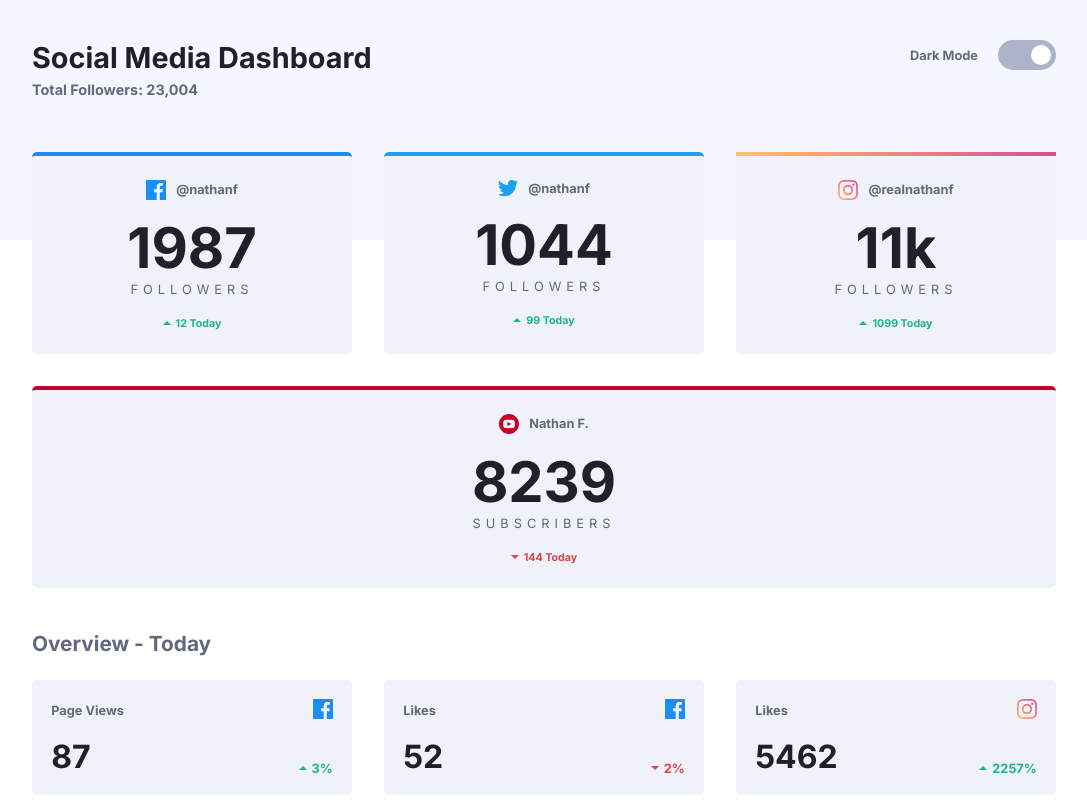
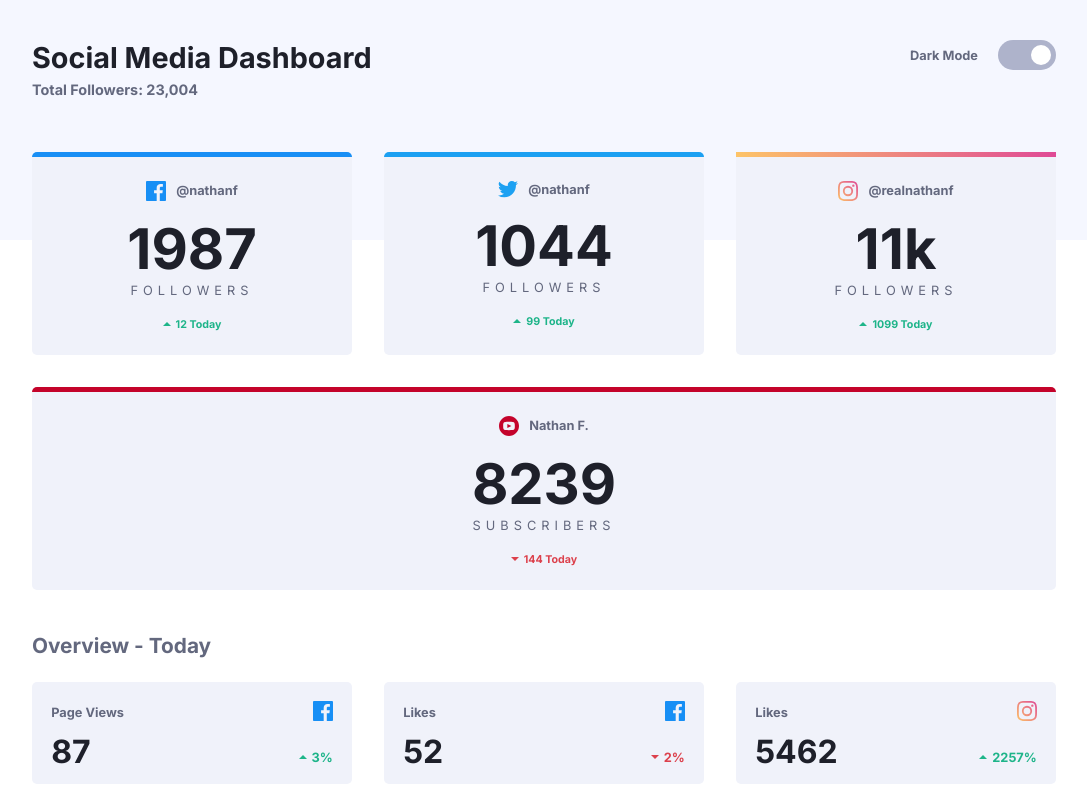
Before and after one commit to artimys/social-media-dashboard-with-theme-switcher, a plain HTML site: page index.html in a window 1280 px wide. Shown: the top 800 px of the page, without its empty margins (96-1183 px from the left). Drawn offline with Linux system fonts and the light colour scheme.

Commit message:
Minor updates to border width and add line-height to bottom align overview box

```diff
--- a/css/main.scss
+++ b/css/main.scss
@@ -75,10 +75,9 @@ COMPONENTS
 
 // ----------- Followers card---------------------------
 .followers-card {
-    border-top: 4px solid transparent;
+    border-top: 5px solid transparent;
     padding: 1.5em 2em;
     text-align: center;
-
 
     &--facebook {
         border-top-color: $facebook;
@@ -160,6 +159,7 @@ COMPONENTS
         flex: 1;
         color: $very-dark-blue-text;
         font-size: 2rem;
+        line-height: 26px;
     }
     &__percentage {
         flex: 1;
```
Also changed, not shown: css/main.css, 1 other file.
